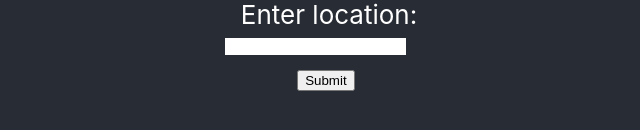
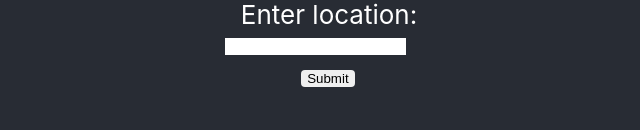
Before and after one commit to MiquilW/team-redacted, a React (Create React App) app: page / in a window 1280 px wide. Shown: the part 386-516 px from the top of the page, without its empty margins (311-951 px from the left). Built offline with nearby package versions, Linux system fonts and the light colour scheme.

Commit message:
made button look cool

```diff
--- a/src/index.css
+++ b/src/index.css
@@ -29,5 +29,13 @@ label[for="location"] {
 #submit{
   position: absolute;
   top: 57%;
-  right: 48%
+  right: 48%;
+  border: none;
+  border-radius: 4px;
+  transition-duration: 0.4s;
 }
+
+#submit:hover{
+  background-color: #61DBFB; /* Green */
+  color: white;
+}
```
